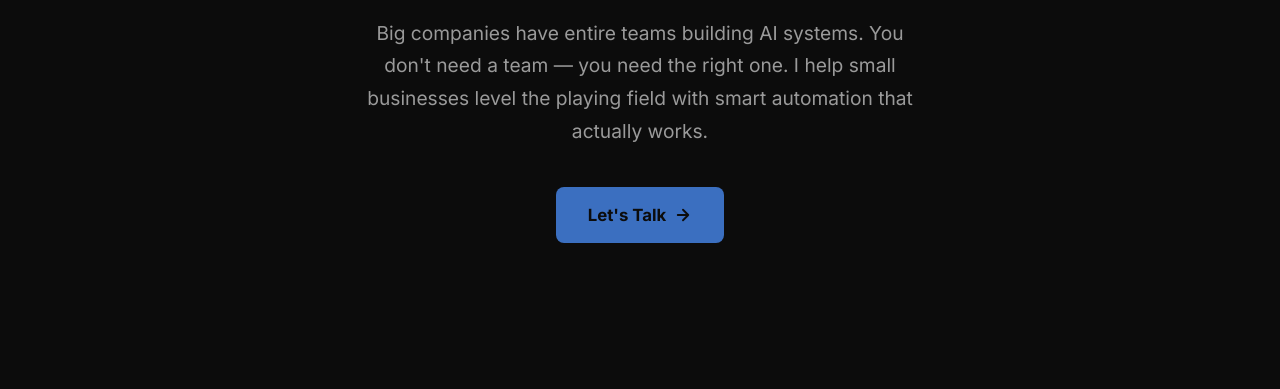
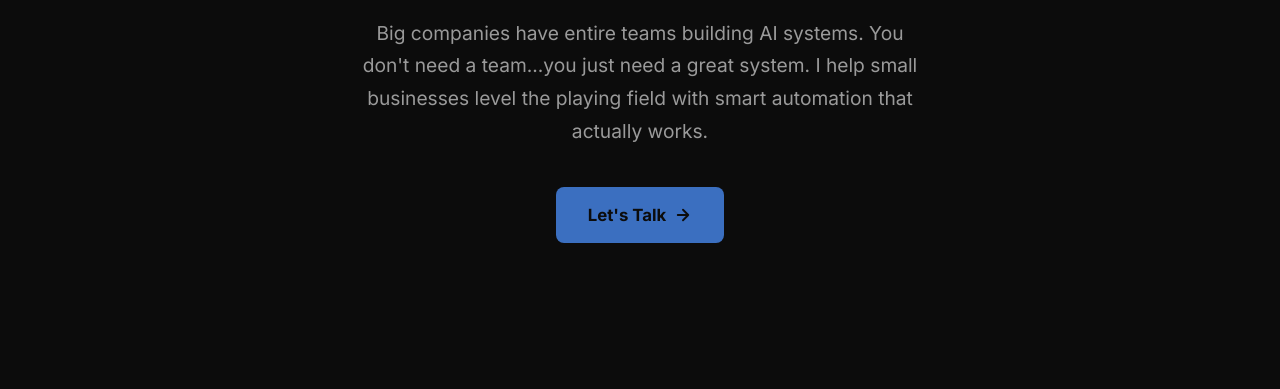
Before and after one commit to frank-clawd/carbonvibe-site, a plain HTML site: page index.html in a window 1280 px wide. Shown: the part 411-800 px from the top of the page. Drawn offline with Linux system fonts and the light colour scheme.

Commit message:
Hero copy tweak: team → great system

```diff
--- a/index.html
+++ b/index.html
@@ -494,7 +494,7 @@
       Based in Fort Collins, CO
     </div>
     <h1>AI & Automation<br>for <span class="accent">Small Business</span></h1>
-    <p>Big companies have entire teams building AI systems. You don't need a team — you need the right one. I help small businesses level the playing field with smart automation that actually works.</p>
+    <p>Big companies have entire teams building AI systems. You don't need a team...you just need a great system. I help small businesses level the playing field with smart automation that actually works.</p>
     <a href="#contact" class="hero-cta">
       Let's Talk
       <svg viewBox="0 0 24 24" fill="none" stroke="currentColor" stroke-width="2.5" stroke-linecap="round" stroke-linejoin="round"><path d="M5 12h14M12 5l7 7-7 7"/></svg>
```
